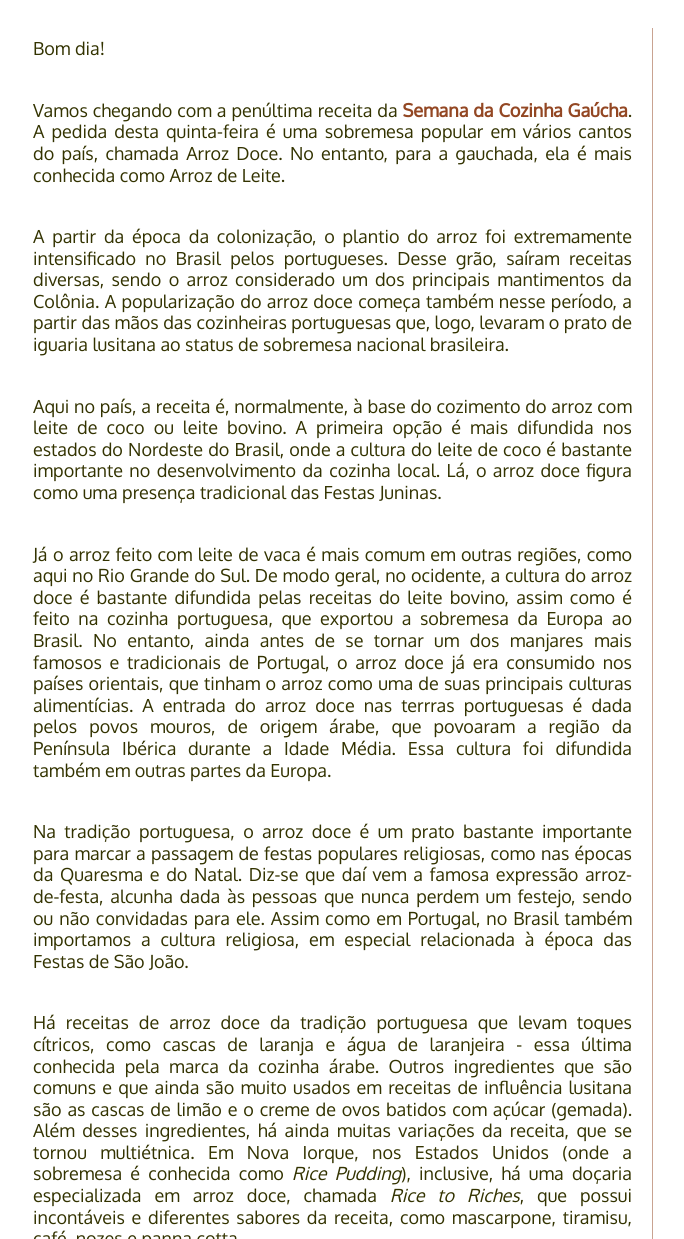
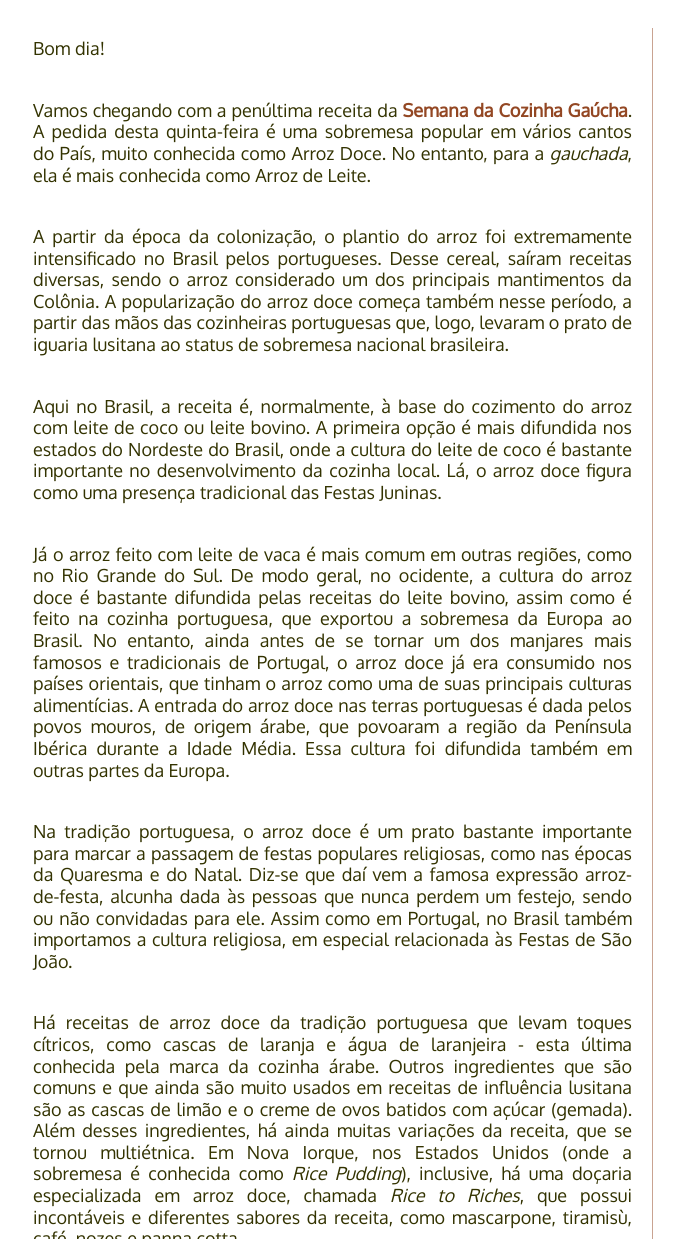
Before and after one commit to PaneladePau/paneladepau-jekyll-blog, a Jekyll site: the page built from _posts/2013-09-19-arroz-de-leite.md, in a window 1280 px wide and 1400 px high, scrolled down 362 px, cut to the strip 161-1400 px from the top of the window. Shown: the whole strip, without its empty margins (137-821 px from the left). Built offline with Jekyll 4.4.1, drawn with Linux system fonts in a browser that asks for light colours; nearby versions of some CDN libraries; some web fonts are replaced; some of the changed text lies outside the part shown.

Commit message:
“update”

```diff
--- a/_posts/2013-09-19-arroz-de-leite.md
+++ b/_posts/2013-09-19-arroz-de-leite.md
@@ -17,17 +17,17 @@
 
 Bom dia!
 
-Vamos chegando com a penúltima receita da **Semana da Cozinha Gaúcha**. A pedida desta quinta-feira é uma sobremesa popular em vários cantos do país, chamada Arroz Doce. No entanto, para a gauchada, ela é mais conhecida como Arroz de Leite.
+Vamos chegando com a penúltima receita da **Semana da Cozinha Gaúcha**. A pedida desta quinta-feira é uma sobremesa popular em vários cantos do País, muito conhecida como Arroz Doce. No entanto, para a *gauchada*, ela é mais conhecida como Arroz de Leite.
 
-A partir da época da colonização, o plantio do arroz foi extremamente intensificado no Brasil pelos portugueses. Desse grão, saíram receitas diversas, sendo o arroz considerado um dos principais mantimentos da Colônia. A popularização do arroz doce começa também nesse período, a partir das mãos das cozinheiras portuguesas que, logo, levaram o prato de iguaria lusitana ao status de sobremesa nacional brasileira.
+A partir da época da colonização, o plantio do arroz foi extremamente intensificado no Brasil pelos portugueses. Desse cereal, saíram receitas diversas, sendo o arroz considerado um dos principais mantimentos da Colônia. A popularização do arroz doce começa também nesse período, a partir das mãos das cozinheiras portuguesas que, logo, levaram o prato de iguaria lusitana ao status de sobremesa nacional brasileira.
 
-Aqui no país, a receita é, normalmente, à base do cozimento do arroz com leite de coco ou leite bovino. A primeira opção é mais difundida nos estados do Nordeste do Brasil, onde a cultura do leite de coco é bastante importante no desenvolvimento da cozinha local. Lá, o arroz doce figura como uma presença tradicional das Festas Juninas.
+Aqui no Brasil, a receita é, normalmente, à base do cozimento do arroz com leite de coco ou leite bovino. A primeira opção é mais difundida nos estados do Nordeste do Brasil, onde a cultura do leite de coco é bastante importante no desenvolvimento da cozinha local. Lá, o arroz doce figura como uma presença tradicional das Festas Juninas.
 
-Já o arroz feito com leite de vaca é mais comum em outras regiões, como aqui no Rio Grande do Sul. De modo geral, no ocidente, a cultura do arroz doce é bastante difundida pelas receitas do leite bovino, assim como é feito na cozinha portuguesa, que exportou a sobremesa da Europa ao Brasil. No entanto, ainda antes de se tornar um dos manjares mais famosos e tradicionais de Portugal, o arroz doce já era consumido nos países orientais, que tinham o arroz como uma de suas principais culturas alimentícias. A entrada do arroz doce nas terrras portuguesas é dada pelos povos mouros, de origem árabe, que povoaram a região da Península Ibérica durante a Idade Média. Essa cultura foi difundida também em outras partes da Europa.
+Já o arroz feito com leite de vaca é mais comum em outras regiões, como no Rio Grande do Sul. De modo geral, no ocidente, a cultura do arroz doce é bastante difundida pelas receitas do leite bovino, assim como é feito na cozinha portuguesa, que exportou a sobremesa da Europa ao Brasil. No entanto, ainda antes de se tornar um dos manjares mais famosos e tradicionais de Portugal, o arroz doce já era consumido nos países orientais, que tinham o arroz como uma de suas principais culturas alimentícias. A entrada do arroz doce nas terras portuguesas é dada pelos povos mouros, de origem árabe, que povoaram a região da Península Ibérica durante a Idade Média. Essa cultura foi difundida também em outras partes da Europa.
 
-Na tradição portuguesa, o arroz doce é um prato bastante importante para marcar a passagem de festas populares religiosas, como nas épocas da Quaresma e do Natal. Diz-se que daí vem a famosa expressão arroz-de-festa, alcunha dada às pessoas que nunca perdem um festejo, sendo ou não convidadas para ele. Assim como em Portugal, no Brasil também importamos a cultura religiosa, em especial relacionada à época das Festas de São João.
+Na tradição portuguesa, o arroz doce é um prato bastante importante para marcar a passagem de festas populares religiosas, como nas épocas da Quaresma e do Natal. Diz-se que daí vem a famosa expressão arroz-de-festa, alcunha dada às pessoas que nunca perdem um festejo, sendo ou não convidadas para ele. Assim como em Portugal, no Brasil também importamos a cultura religiosa, em especial relacionada às Festas de São João.
 
-Há receitas de arroz doce da tradição portuguesa que levam toques cítricos, como cascas de laranja e água de laranjeira - essa última conhecida pela marca da cozinha árabe. Outros ingredientes que são comuns e que ainda são muito usados em receitas de influência lusitana são as cascas de limão e o creme de ovos batidos com açúcar (gemada). Além desses ingredientes, há ainda muitas variações da receita, que se tornou multiétnica. Em Nova Iorque, nos Estados Unidos (onde a sobremesa é conhecida como *Rice Pudding*), inclusive, há uma doçaria especializada em arroz doce, chamada *Rice to Riches*, que possui incontáveis e diferentes sabores da receita, como mascarpone, tiramisu, café, nozes e panna cotta.
+Há receitas de arroz doce da tradição portuguesa que levam toques cítricos, como cascas de laranja e água de laranjeira - esta última conhecida pela marca da cozinha árabe. Outros ingredientes que são comuns e que ainda são muito usados em receitas de influência lusitana são as cascas de limão e o creme de ovos batidos com açúcar (gemada). Além desses ingredientes, há ainda muitas variações da receita, que se tornou multiétnica. Em Nova Iorque, nos Estados Unidos (onde a sobremesa é conhecida como *Rice Pudding*), inclusive, há uma doçaria especializada em arroz doce, chamada *Rice to Riches*, que possui incontáveis e diferentes sabores da receita, como mascarpone, tiramisù, café, nozes e panna cotta.
 
 Bem, se a gente continuar falando, a história vai longe. Então, vamos de uma vez para a cozinha! Hoje, apostamos em uma receita bem básica de arroz de leite gaúcho, sem o uso do leite condensado industrial, hoje tão difundido na cultura doceira do Brasil. Como eu me criei comendo sem as raspas de limão e a gemada (os quais também são uma delícia!), minha receita vai seguir o coração, bem ao jeitinho da infância: arroz, leite, açúcar, cravo e canela.
 
```
Also changed, not shown: other parts of _posts/2013-09-19-arroz-de-leite.md (+3 -3 lines), _posts/2013-09-13-canjica-doce.md (+6 -6 lines), _posts/2013-09-17-moranga-caramelada.md (+7 -7 lines), _posts/2013-09-18-galinhada-gaucha.md (+12 -12 lines), _posts/2013-09-20-espinhaco-de-ovelha.md (+6 -6 lines).
